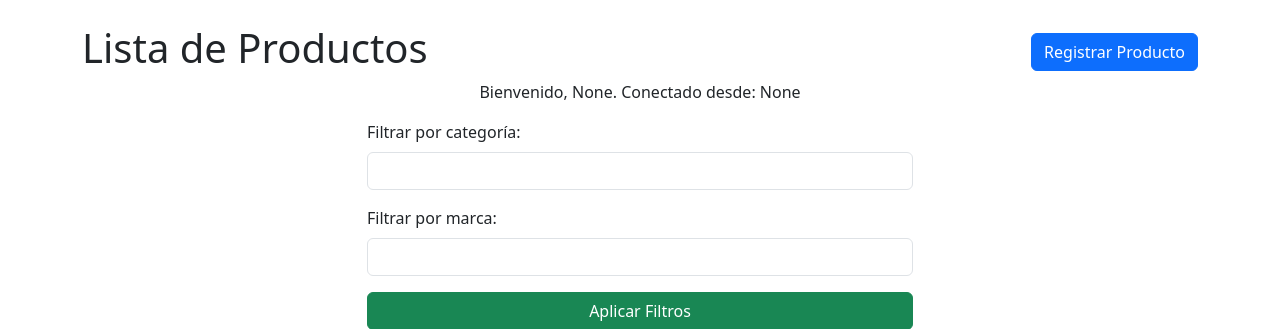
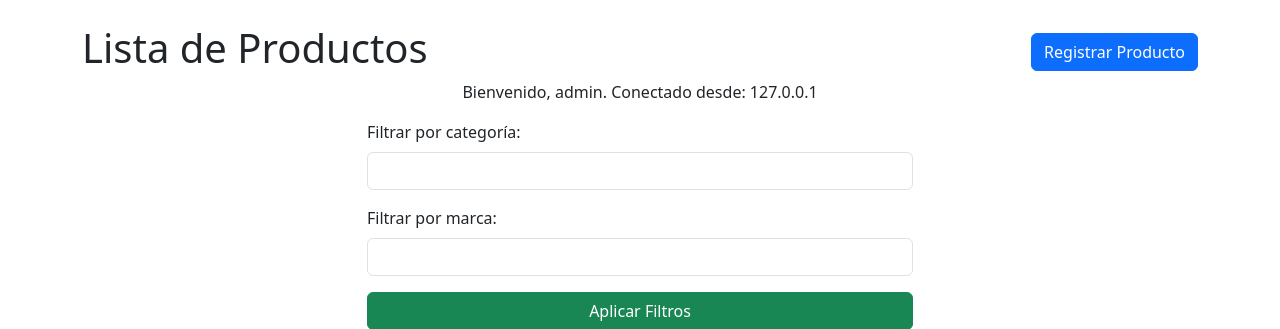
Before and after one commit to catalinasanjuan/ti2041-2024, a Django app: page /productos/ in a window 1280 px wide. Shown: the part 56-385 px from the top of the page. Run offline with Django 5.2, Linux system fonts and the light colour scheme; a user stored in the database is signed in; data comes from the database, SQL or seed files in the repository; some libraries are stand-ins or nearby versions.

Commit message:
user conexion

```diff
--- a/Evaluaciones/sumativa3/gestion_productos/productos/templates/index.html
+++ b/Evaluaciones/sumativa3/gestion_productos/productos/templates/index.html
@@ -43,7 +43,11 @@
         <a href="{% url 'registro_producto' %}" class="btn btn-primary">Registrar Producto</a>
     </div>
 
-    <p class="text-center">Bienvenido, {{ username }}. Conectado desde: {{ login_time }}</p>
+    {% if user.is_authenticated %}
+    <p class="text-center">Bienvenido, {{ user.username }}. Conectado desde: {{ request.META.REMOTE_ADDR }}</p>
+    {% else %}
+        <p>No has iniciado sesión.</p>
+    {% endif %}
 
     <div class="row">
         <div class="col-md-6 offset-md-3">
```
